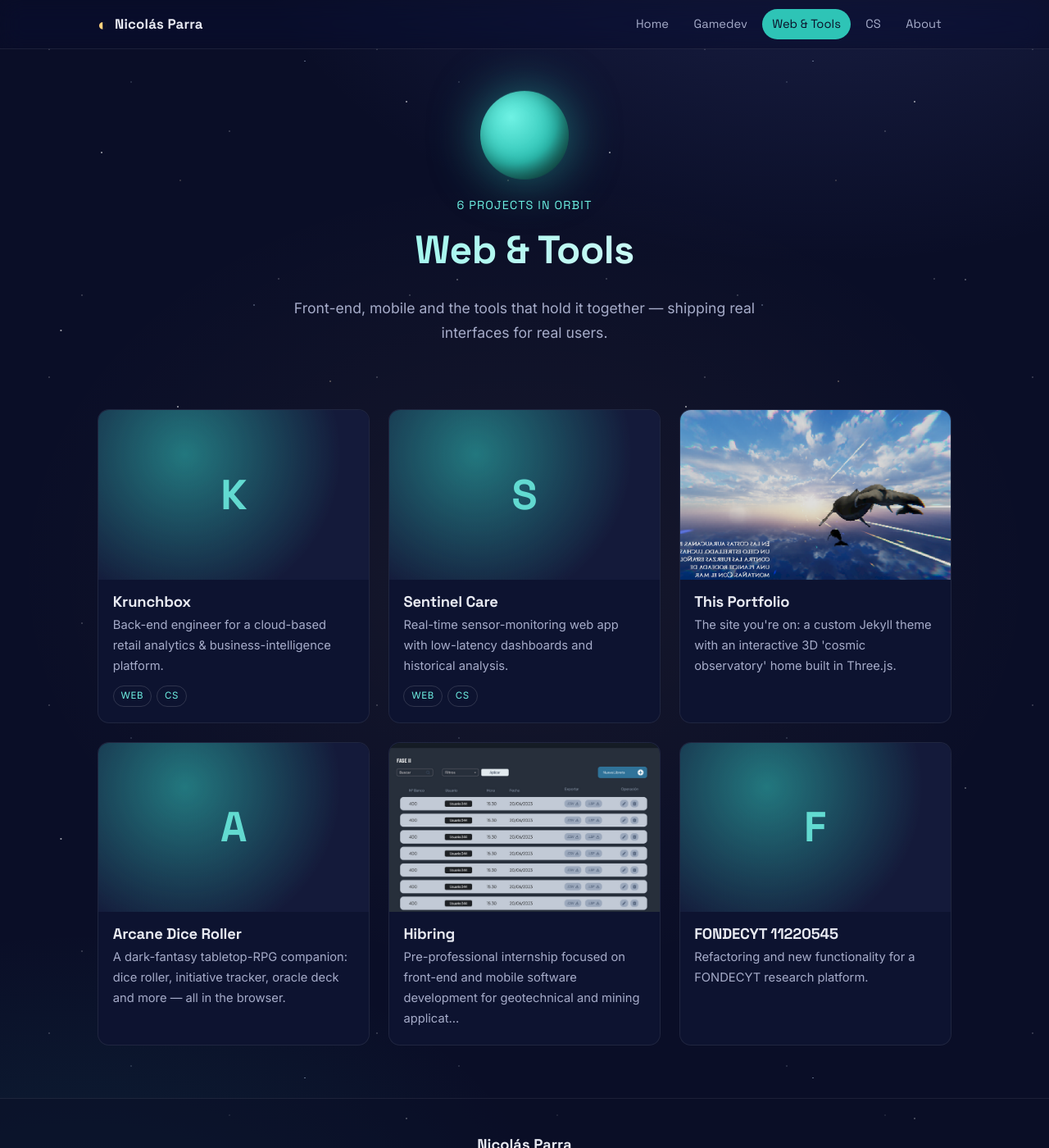
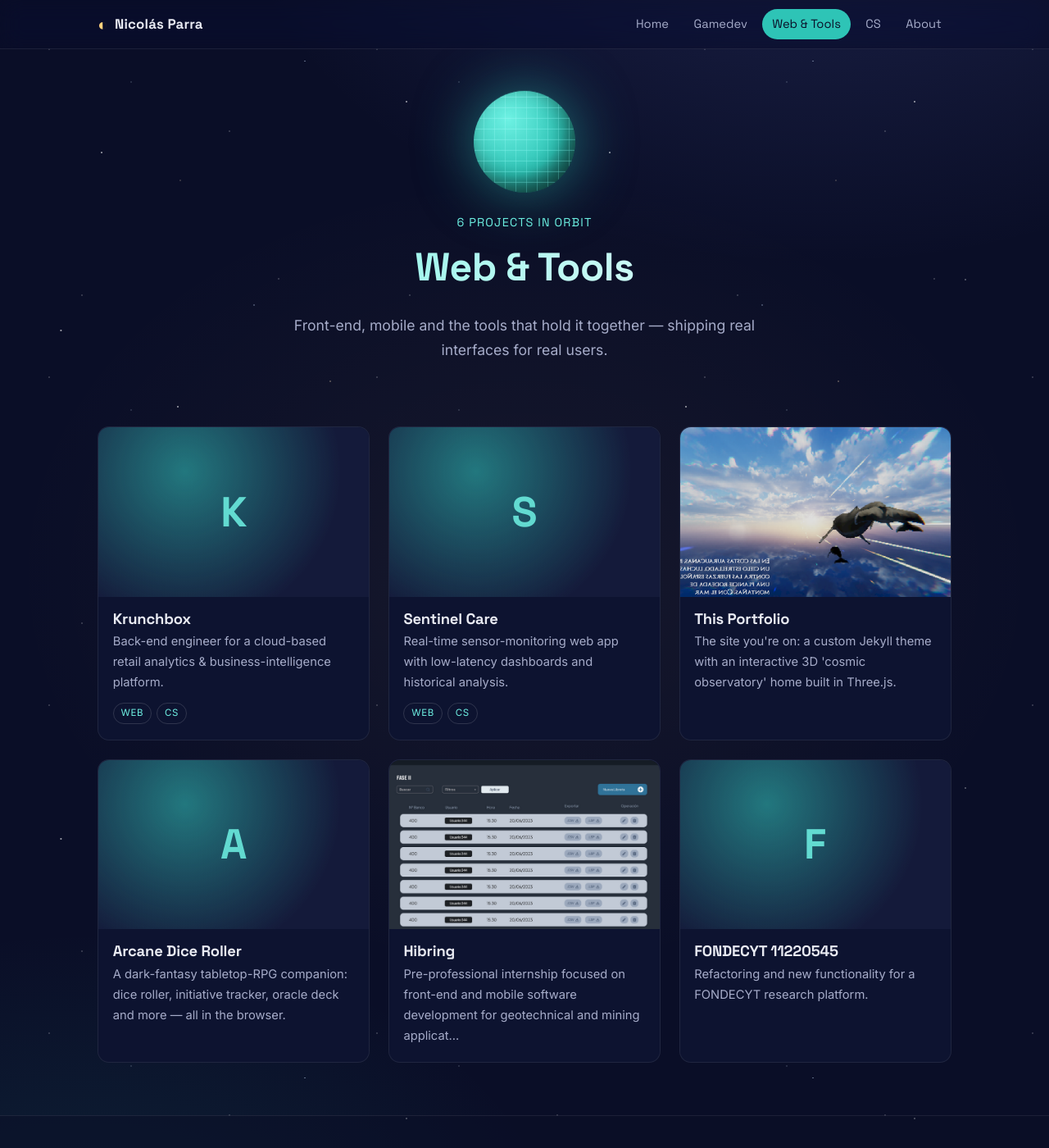
Before and after one commit to Nispeter/nispeter.github.io, a Jekyll site: the page built from _pages/section-web.md, in a window 1280 px wide and 1400 px high. Shown: the whole window at 82% size. Built offline with Jekyll 4.4.1, drawn with Linux system fonts in a browser that asks for light colours.

Commit message:
Give section-page planets per-theme detail (moon, wireframe, ring)

```diff
--- a/assets/css/cosmic.css
+++ b/assets/css/cosmic.css
@@ -301,12 +301,44 @@
   margin-bottom: 1rem;
 }
 .section-hero__planet {
-  width: 108px; height: 108px; margin: 0 auto 1.2rem; border-radius: 50%;
-  background: radial-gradient(circle at 35% 30%, var(--accent-2), var(--accent) 55%, #05070f 130%);
-  box-shadow: 0 0 60px color-mix(in srgb, var(--accent) 55%, transparent), inset -8px -10px 24px rgba(0,0,0,0.5);
+  position: relative;
+  width: 124px; height: 124px; margin: 0 auto 1.5rem; border-radius: 50%;
+  background: radial-gradient(circle at 34% 28%, var(--accent-2), var(--accent) 56%, #05070f 132%);
+  box-shadow:
+    0 0 70px color-mix(in srgb, var(--accent) 55%, transparent),
+    inset -9px -11px 26px rgba(0, 0, 0, 0.55),
+    inset 8px 8px 22px color-mix(in srgb, var(--accent-2) 28%, transparent);
   animation: bob 6s ease-in-out infinite;
 }
 @keyframes bob { 0%,100% { transform: translateY(0); } 50% { transform: translateY(-10px); } }
+
+/* Gamedev — a little moon */
+body.theme-game .section-hero__planet::after {
+  content: ""; position: absolute; width: 26px; height: 26px; right: -30px; top: 10px;
+  border-radius: 50%;
+  background: radial-gradient(circle at 34% 30%, #fff, #ffe9c2 55%, #7a6640 130%);
+  box-shadow: 0 0 16px rgba(255, 233, 194, 0.55), inset -3px -3px 6px rgba(0, 0, 0, 0.5);
+  animation: moon-bob 6s ease-in-out infinite;
+}
+@keyframes moon-bob { 0%,100% { transform: translateY(0); } 50% { transform: translateY(7px); } }
+
+/* Web & Tools — a technical wireframe grid */
+body.theme-web .section-hero__planet::before {
+  content: ""; position: absolute; inset: 0; border-radius: 50%; overflow: hidden;
+  background:
+    repeating-linear-gradient(0deg, transparent 0 12px, color-mix(in srgb, var(--accent-2) 55%, transparent) 12px 13px),
+    repeating-linear-gradient(90deg, transparent 0 12px, color-mix(in srgb, var(--accent-2) 40%, transparent) 12px 13px);
+  mix-blend-mode: screen; opacity: 0.65;
+}
+
+/* Computer Science — a Saturn-style ring */
+body.theme-cs .section-hero__planet::after {
+  content: ""; position: absolute; left: 50%; top: 50%;
+  width: 210px; height: 66px; margin: -33px 0 0 -105px; border-radius: 50%;
+  border: 3px solid color-mix(in srgb, var(--accent) 75%, #ffffff 10%);
+  box-shadow: 0 0 18px color-mix(in srgb, var(--accent) 45%, transparent);
+  transform: rotate(-18deg);
+}
 .section-hero h1 {
   background: linear-gradient(120deg, var(--accent-2), #fff);
   -webkit-background-clip: text; background-clip: text; color: transparent;
```
